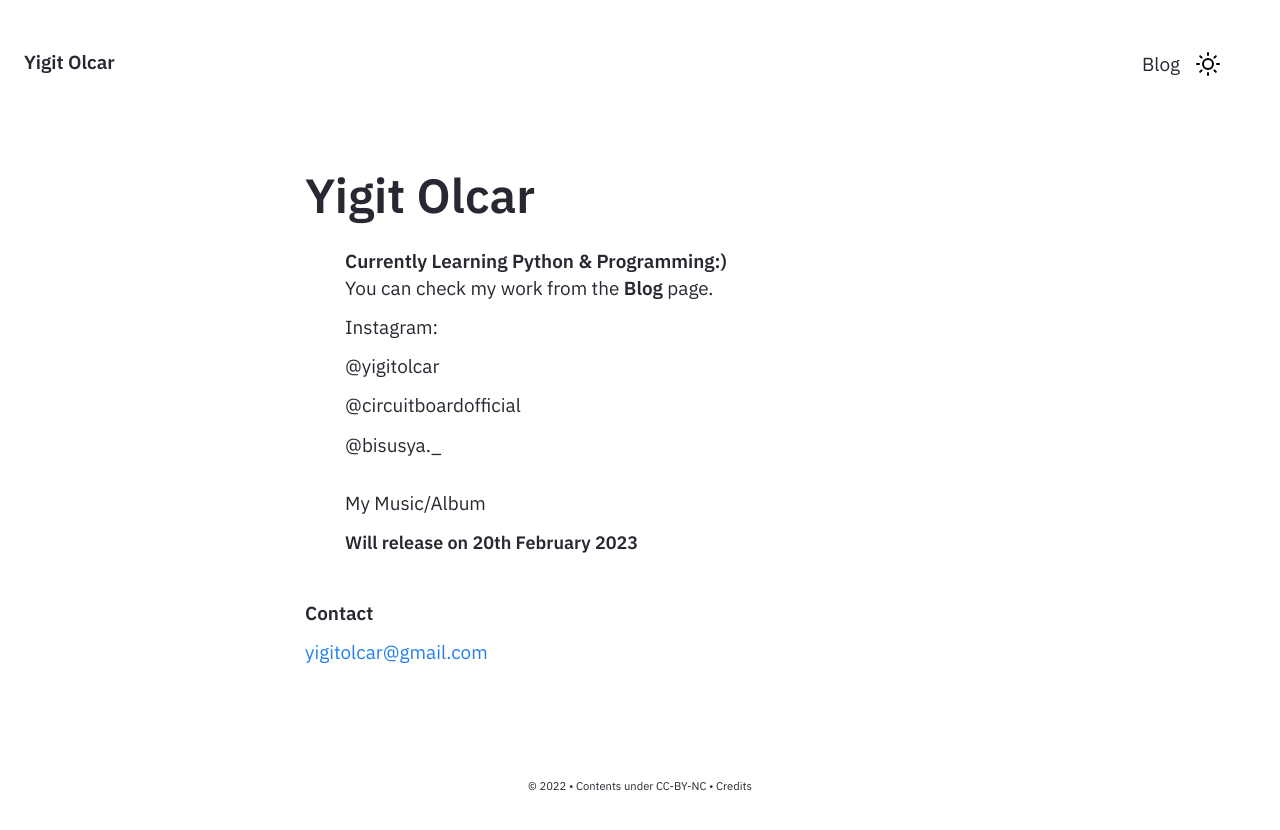
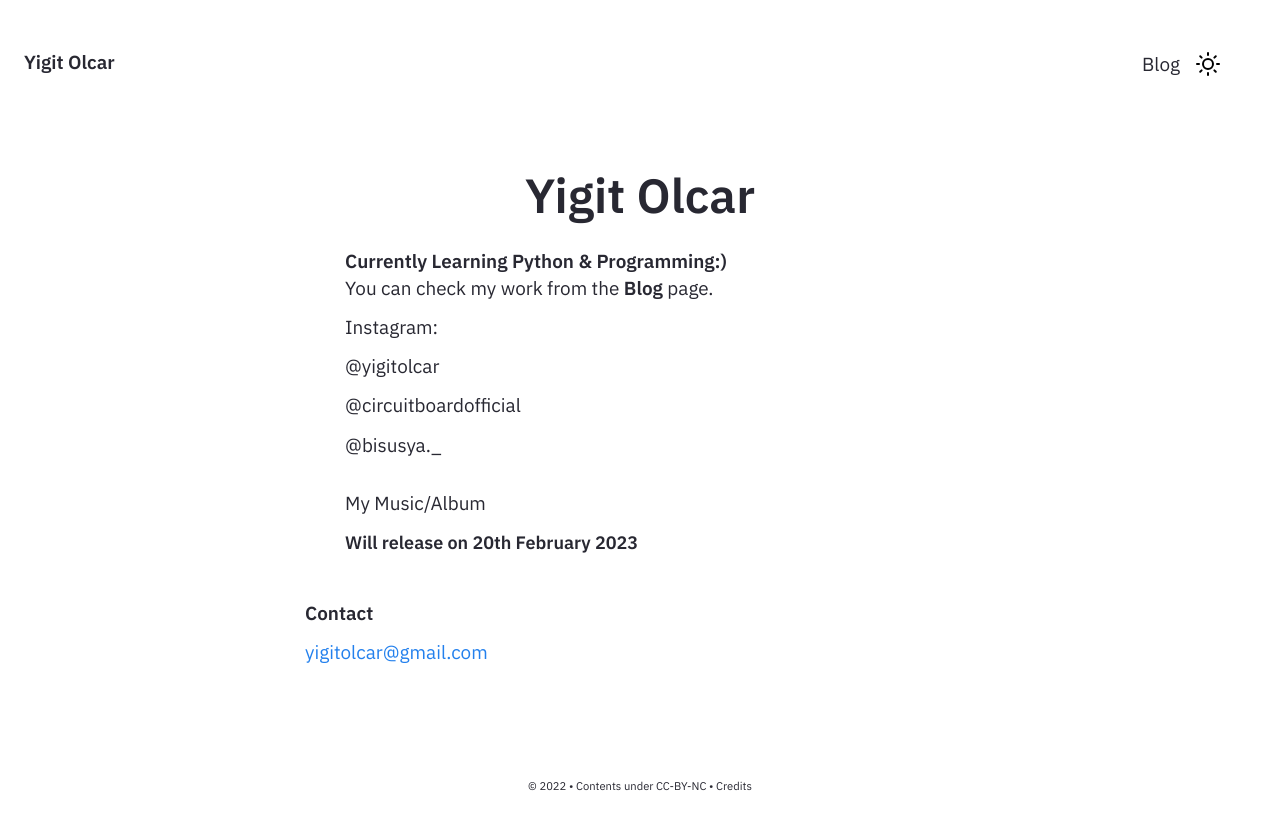
Before and after one commit to RedStoutheart/redstoutheart.github.io, a Jekyll site: the page built from pages/index.md, in a window 1280 px wide. Shown: the top 830 px of the page. Built offline with Jekyll 4.4.1, drawn with Linux system fonts in a browser that asks for light colours.

Commit message:
Center Name HomePage

```diff
--- a/_includes/Homepage.html
+++ b/_includes/Homepage.html
@@ -1,5 +1,5 @@
 <div class="home-intro">
-    <b><font size="+7">Yigit Olcar</font></b>
+    <center><b><font size="+7">Yigit Olcar</font></b></center>
         <ul>
             <b>Currently Learning Python & Programming:)</b>
 
```
